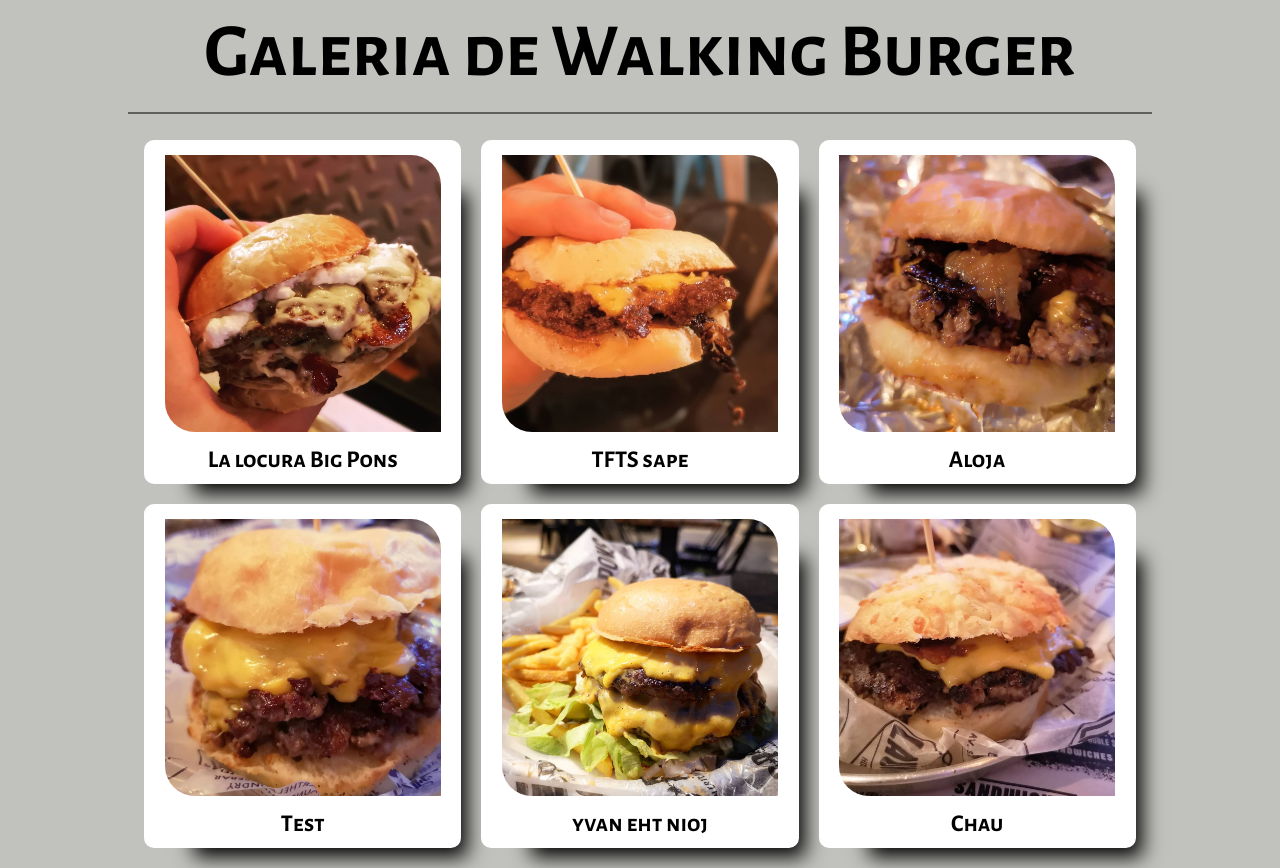
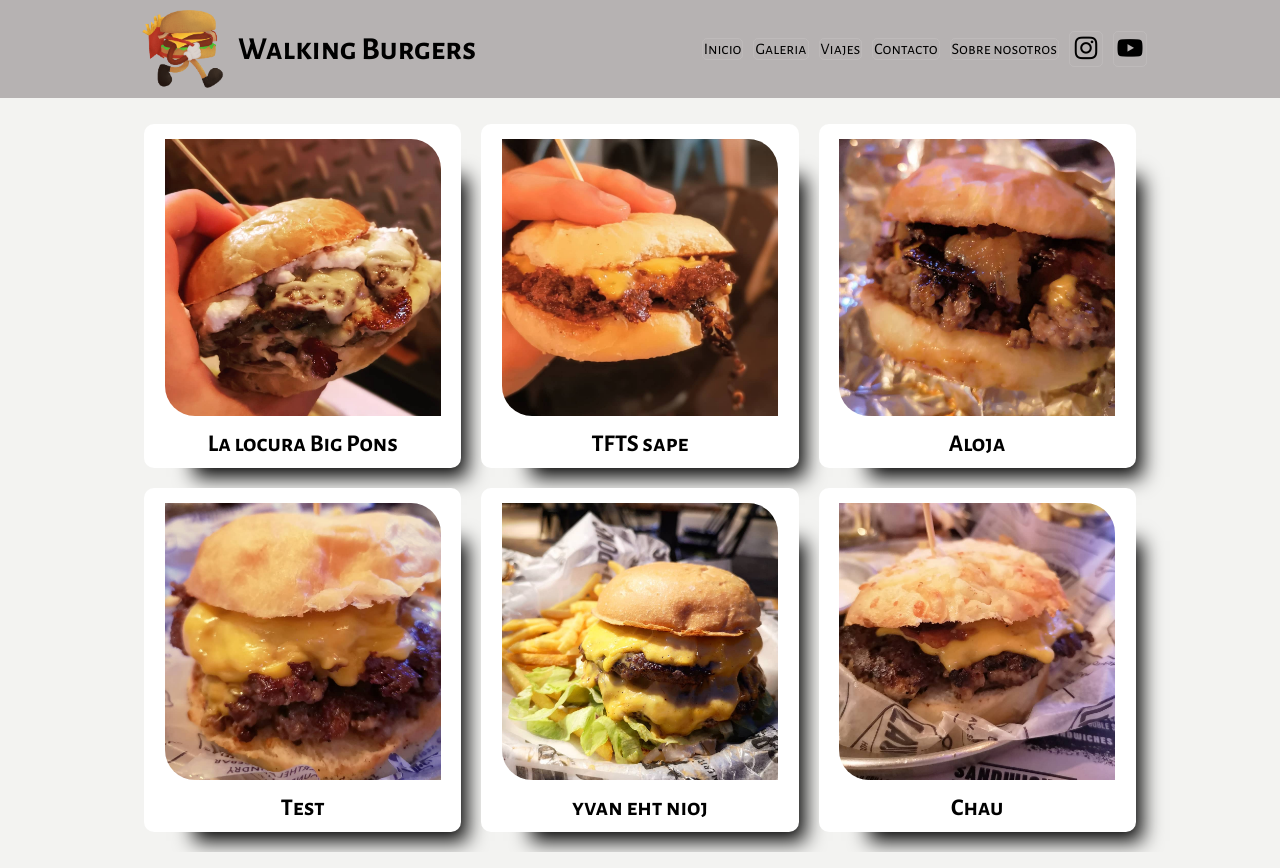
Before and after one commit to CapriLucas/WalkingPagina, a plain HTML site: page galeria.html in a window 1280 px wide. Drawn offline with nearby package versions, Linux system fonts and the light colour scheme.

Commit message:
Agregue header

```diff
--- a/galeria.html
+++ b/galeria.html
@@ -7,13 +7,35 @@
     <title>Galeria Burger</title>
     <link rel="stylesheet" href="styles.css">
     <link rel="stylesheet" href="normalize.css">
+    <link href='https://cdn.jsdelivr.net/npm/boxicons@2.0.5/css/boxicons.min.css' rel='stylesheet'>
     <link
         href="https://fonts.googleapis.com/css2?family=Alegreya+Sans+SC:ital,wght@0,300;0,400;0,700;0,900;1,500&display=swap"
         rel="stylesheet">
 </head>
 
 <body>
-    <h1 class="titulo">Galeria de Walking Burger</h1>
+    <header class="fondo-blanco">
+        <div class="container header">
+            <a href="index.html" class="logo">
+                <img src="/src/Walking burgers sin letras.png" alt="">
+                <h1>Walking Burgers</h1>
+            </a>
+            <nav class="navegador">
+                <a href="index.html">Inicio</a>
+                <a href="galeria.html">Galeria</a>
+                <a href="viajes.html">Viajes</a>
+                <a href="contacto.html">Contacto</a>
+                <a href="Sobre nosotros">Sobre nosotros</a>
+                <a href="https://www.instagram.com/walking.burgers/" target="_blank">
+                    <i class='bx bxl-instagram'></i>
+                </a>
+                <a href="" target="_blank">
+                    <i class='bx bxl-youtube' ></i>
+                </a>
+            </nav>
+        </div>
+    </header>
+
     <div class="container">
         <p class="objeto"></p>
     </div>
--- a/styles.css
+++ b/styles.css
@@ -1,26 +1,64 @@
 *{
     font-family: 'Alegreya Sans SC', sans-serif;
 }
-
-.objeto{
-    height: 2px;
-    background-color: rgb(0, 0, 0,0.5);
+/*USOS GENERALES*/
+a{
+    text-decoration: none;
+    color: black;
+}
+.fondo-blanco{
+    background-color: rgb(182, 178, 178);
 }
 
 .titulo{
     width: fit-content;
-    margin: 10px auto;
+    margin: auto;
     font-size: 75px;
     text-align: center;
 }
 
 body{
-    background-color: #C1C1BD;
+    background-color: #f3f3f1;
 }
 .container{
     width: 80%;
     margin: 10px auto;
 }
+
+/*HEADER*/
+
+.logo{
+    display: flex;
+    align-items: center;
+}
+
+.header{
+    display: flex;
+    align-items: center;
+    justify-content: space-between;
+    margin-top: 0;
+}
+.header img{
+    width: 110px;
+    margin: 10px auto;
+}
+
+.navegador{
+    display:  flex;
+    align-items: center;
+
+}
+.navegador a{
+    margin: 0 5px;
+    padding: 1px;
+    border: rgba(255, 255, 255, 0.101001) solid 0.5px;
+    border-radius: 5px;
+}
+
+.navegador i{
+    font-size: 30px;
+}
+/*GALERIA*/
 
 .galeria{
     display: flex;
```
Also changed, not shown: index.html (+22 -4 lines), src/Walking burgers sin letras.png (added).
